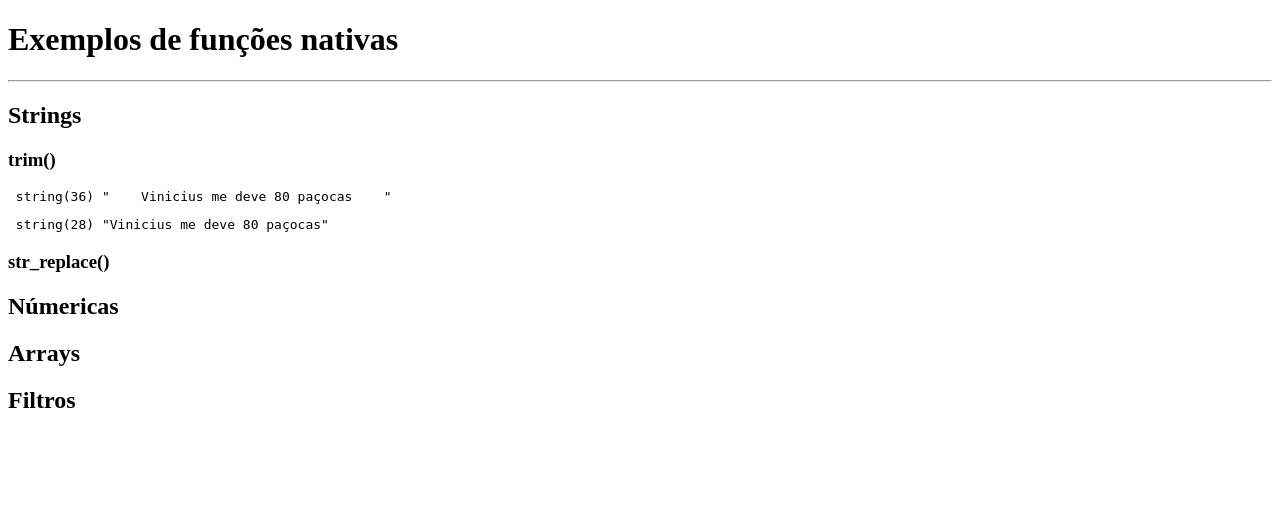
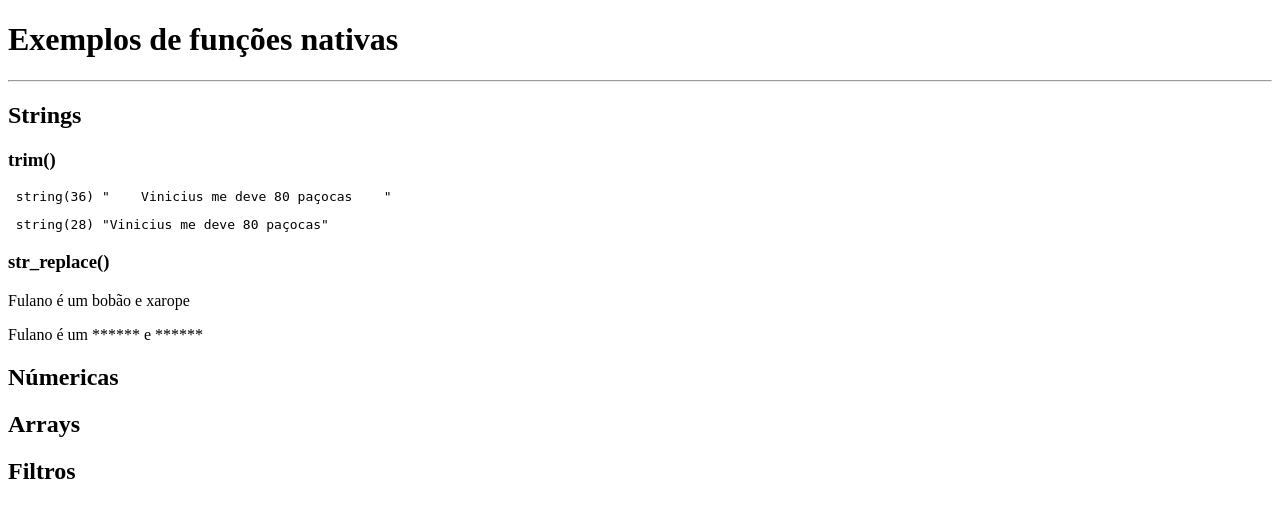
Before and after one commit to JhonatanDev132/aulas-php, a PHP site: page /07-funcoes-e-nativas.php in a window 1280 px wide. Shown: the top 518 px of the page. Run offline with PHP 8.4, Linux system fonts and the light colour scheme.

Commit message:
função str_replace

```diff
--- a/07-funcoes-e-nativas.php
+++ b/07-funcoes-e-nativas.php
@@ -23,12 +23,14 @@ $nomeSemEspaço = trim($nome);
     <?php
     /* Função que permite substituição
     de strings/caracteres. */
-    $fraseFeia = "<p>Fulano é um bobão</p>";
+    $fraseFeia = "<p>Fulano é um bobão e xarope</p>";
     $fraseBunitinha = str_replace(
         ["xarope","bobão"],
         "******",
         $fraseFeia);
     ?>
+    <p><?=$fraseFeia?></p>
+    <p><?=$fraseBunitinha?></p>
     <h2>Númericas</h2>
 
     <h2>Arrays</h2>
```
